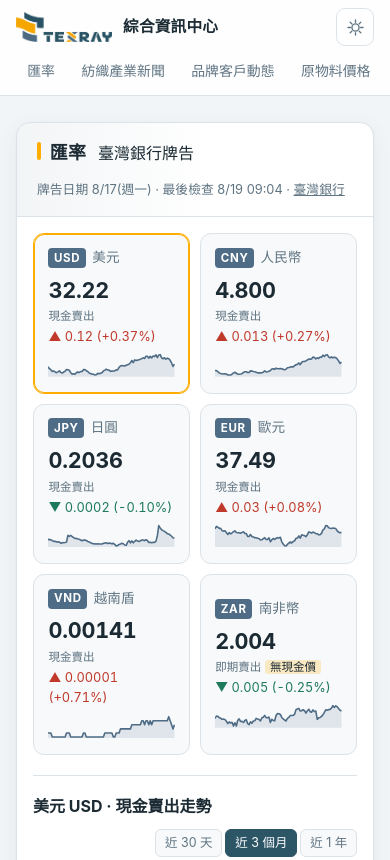
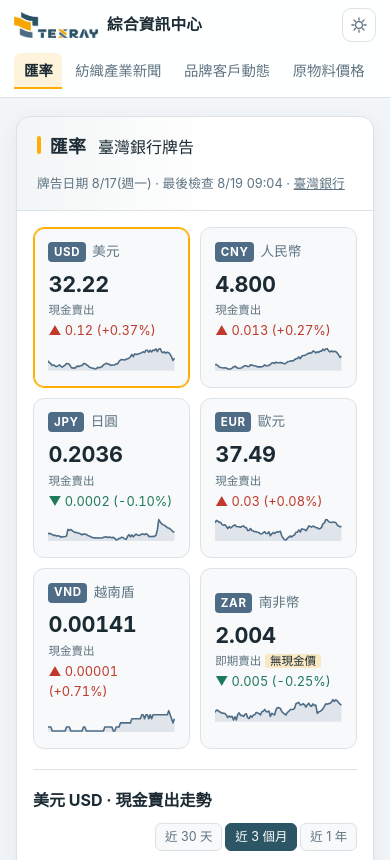
Before and after one commit to TEXRAY-GROUP/info-center, a plain HTML site: page index.html in a window 390 px wide. Shown: the top 860 px of the page. Drawn offline with Linux system fonts and the light colour scheme.

Commit message:
改為多頁切換,版型改成桌機左側欄
一次只顯示一塊積木,網址用錨點路由(#/rates、#/freight…)。
桌機左側固定選單,窄螢幕(<900px)自動攤平成頂部橫向頁籤。

為什麼用錨點而不是乾淨網址
GitHub Pages 直接開 /freight 會 404,要用 404.html 轉址的偏方,不穩。
也不拆成多個 HTML 檔:頁首與選單要同步五份,每加一塊積木都要改所有檔案,
會毀掉「加一塊只改註冊表一行」的積木特性。

效果
- 進站載入由 343 KB 降到約 145 KB(程式 73 + 該頁資料),
  其餘積木點進去才載,同一次瀏覽內不重載
- 網址可分享:.../#/freight 直接開到運費試算
- 瀏覽器分頁標題隨頁面變動
- 記住上次看的頁(localStorage),網址無效或沒有錨點時導回該頁

一併修掉的技術債
rates.js 與 materials.js 在 render 時掛 window resize 監聽器。
單頁時只掛一次沒事,能切換頁面後每進一次就疊一個。
積木契約改為 render() 可回傳清理函式,換頁前呼叫。
實測來回切換三次:監聽器加入 3、移除 3、淨增 0。

修掉的兩個版面問題
- 替換頁首樣式時漏掉一個 media query 的結束大括號,導致其後所有樣式
  (運費、新聞、原物料)被包進「≤700px」裡,桌機會失效
- 手機側欄被撐到 469px(畫面只有 375px):flex 項目的 min-width 預設是
  內容寬,頁籤把側欄撐開後,.nav 的 flex-basis:100% 又相對於放大的寬度
  計算,形成循環。需同時給側欄 min-width:0/max-width:100%,
  並用 flex-basis 而非 width 讓頁籤換行

驗證
- 五頁切換、直接開網址、亂打網址導回、記住上次頁面皆實測
- 只載入造訪過的資料檔(未造訪的 news/brands/freight 完全沒抓)
- 桌機側欄 232px + 內容 714px、手機側欄攤平且無水平溢出

Co-Authored-By: Claude Opus 5 <noreply@anthropic.com>

```diff
--- a/assets/css/style.css
+++ b/assets/css/style.css
@@ -53,54 +53,105 @@ body {
   -webkit-font-smoothing: antialiased;
 }
 
-.wrap { width: min(1180px, 100% - 2rem); margin-inline: auto; }
 
-/* ---------- 頁首 ---------- */
-.site-header {
-  position: sticky; top: 0; z-index: 50;
-  background: color-mix(in srgb, var(--surface) 88%, transparent);
-  backdrop-filter: blur(10px);
-  border-bottom: 1px solid var(--border);
+/* ---------- 版型:桌機左側欄,窄螢幕自動變頂部頁籤 ---------- */
+.layout { display: flex; min-height: 100vh; }
+
+.sidebar {
+  flex: none; width: 232px;
+  position: sticky; top: 0; align-self: flex-start;
+  height: 100vh; padding: 1.1rem .9rem;
+  display: flex; flex-direction: column; gap: 1rem;
+  background: var(--surface); border-right: 1px solid var(--border);
 }
-.header-inner {
-  display: flex; align-items: center; gap: 1rem;
-  min-height: 66px; padding-block: .5rem;
-}
-.brand { display: flex; align-items: center; gap: .7rem; text-decoration: none; color: inherit; }
-.brand-mark { width: 34px; height: 34px; flex: none; }
+.content { flex: 1; min-width: 0; padding: 1.6rem 1.5rem 3rem; }
+
+.brand { display: flex; align-items: center; gap: .6rem; text-decoration: none; color: inherit; }
+.brand-mark { width: 32px; height: 32px; flex: none; }
 /* SVG 元素不吃 HTML 的 hidden 屬性,要明確關掉,否則藏起來仍會佔寬度 */
 .brand-mark[hidden] { display: none; }
-.brand-logo { height: 34px; width: auto; flex: none; display: block; }
-/* logo 為深藍配色,深色底會糊掉 → 加一層白底卡片維持辨識度。
-   若日後提供反白版 logo(assets/img/logo-dark.svg),可改為直接換圖。 */
+.brand-logo { height: 30px; width: auto; flex: none; display: block; }
+/* logo 為深藍配色,深色底會糊掉 → 墊一層白底維持辨識度 */
 html[data-theme="dark"] .brand-logo {
-  background: #fff; border-radius: 6px; padding: 3px 6px; height: 40px;
+  background: #fff; border-radius: 6px; padding: 3px 6px; height: 36px;
 }
-.brand-text { display: flex; flex-direction: column; line-height: 1.25; }
-.brand-text strong { font-size: 1.05rem; letter-spacing: .01em; }
-.brand-text small { color: var(--text-dim); font-size: .74rem; }
+.brand-text { display: flex; flex-direction: column; line-height: 1.25; min-width: 0; }
+.brand-text strong { font-size: .98rem; letter-spacing: .01em; }
+.brand-text small { color: var(--text-dim); font-size: .72rem; }
 
-.block-nav { display: flex; gap: .25rem; margin-left: auto; flex-wrap: wrap; }
-.block-nav a {
-  padding: .35rem .7rem; border-radius: 7px; font-size: .87rem;
-  color: var(--text-dim); text-decoration: none;
+.nav { display: flex; flex-direction: column; gap: .15rem; flex: 1; overflow-y: auto; }
+.nav a, .nav .nav-soon {
+  display: flex; flex-direction: column; gap: .05rem;
+  padding: .45rem .6rem; border-radius: 8px;
+  text-decoration: none; color: var(--text-dim);
+  border-left: 3px solid transparent;
 }
-.block-nav a:hover { background: var(--surface-2); color: var(--text); }
-.block-nav a.is-soon { opacity: .5; cursor: default; }
+.nav a:hover { background: var(--surface-2); color: var(--text); }
+.nav a.is-active {
+  background: color-mix(in srgb, var(--c-amber) 14%, transparent);
+  border-left-color: var(--c-amber); color: var(--text);
+}
+.nav .nav-title { font-size: .9rem; }
+.nav a.is-active .nav-title { font-weight: 650; }
+.nav .nav-sub { font-size: .68rem; opacity: .75; }
+.nav .nav-soon { opacity: .45; cursor: default; }
+
+.side-foot {
+  display: flex; align-items: center; gap: .6rem;
+  padding-top: .8rem; border-top: 1px solid var(--border);
+}
+.build-info { font-size: .68rem; color: var(--text-dim); line-height: 1.4; }
 
 .theme-toggle {
-  flex: none; width: 38px; height: 38px; border-radius: 9px;
+  flex: none; width: 34px; height: 34px; border-radius: 9px;
   border: 1px solid var(--border); background: var(--surface);
   color: var(--text-dim); cursor: pointer; display: grid; place-items: center;
 }
 .theme-toggle:hover { color: var(--text); border-color: var(--c-slate); }
-.theme-toggle svg { width: 19px; height: 19px; fill: none; stroke: currentColor; stroke-width: 1.7; }
+.theme-toggle svg { width: 18px; height: 18px; fill: none; stroke: currentColor; stroke-width: 1.7; }
 .icon-moon { display: none; }
 html[data-theme="dark"] .icon-sun  { display: none; }
 html[data-theme="dark"] .icon-moon { display: block; }
 
+/* 窄螢幕:側欄攤平成頂部,導覽變成可橫向滑動的頁籤 */
+@media (max-width: 900px) {
+  .layout { flex-direction: column; }
+  .sidebar {
+    /* 側欄自己也是 flex 項目,min-width 預設為內容寬,會被頁籤撐得比畫面寬;
+       撐開後 .nav 的 flex-basis:100% 又相對於這個放大的寬度計算,形成循環。
+       必須明確把它限制在畫面寬,頁籤的 overflow-x 才會生效。 */
+    width: auto; min-width: 0; max-width: 100%;
+    height: auto; position: sticky; top: 0; z-index: 50;
+    flex-direction: row; align-items: center; gap: .7rem;
+    padding: .5rem .9rem; border-right: none; border-bottom: 1px solid var(--border);
+    background: color-mix(in srgb, var(--surface) 92%, transparent);
+    backdrop-filter: blur(10px);
+    flex-wrap: wrap;
+  }
+  .brand-text small { display: none; }
+  .nav {
+    order: 3; flex-direction: row; gap: .2rem;
+    overflow-x: auto; scrollbar-width: none;
+    /* 要讓頁籤換到自己那一行,必須用 flex-basis 100%:
+       只寫 width:100% 會被 flex-shrink 壓縮,三個元素擠在同一列,
+       再加上 flex 項目 min-width 預設為內容寬,就會把側欄撐得比畫面還寬。 */
+    flex: 0 0 100%;
+    min-width: 0;
+  }
+  .nav::-webkit-scrollbar { display: none; }
+  .nav a, .nav .nav-soon {
+    flex-direction: row; align-items: center; white-space: nowrap;
+    border-left: none; border-bottom: 2px solid transparent;
+    border-radius: 7px 7px 0 0; padding: .35rem .6rem;
+  }
+  .nav a.is-active { border-left-color: transparent; border-bottom-color: var(--c-amber); }
+  .nav .nav-sub { display: none; }
+  .side-foot { margin-left: auto; border-top: none; padding-top: 0; }
+  .build-info { display: none; }
+  .content { padding: 1.1rem 1rem 2.5rem; }
+}
+
 /* ---------- 區塊(積木)通用 ---------- */
-main { padding-block: 1.6rem 3rem; }
 .boot-hint { padding: 3rem 0; color: var(--text-dim); text-align: center; }
 
 .block {
@@ -267,29 +318,17 @@ html[data-theme="dark"] .seg button[aria-pressed="true"] { background: var(--c-a
   .rate-detail { grid-template-columns: 1fr; }
 }
 @media (max-width: 700px) {
-  .header-inner { flex-wrap: wrap; min-height: 0; gap: .5rem; }
-  /* 導覽改成單行可橫向滑動,避免長標題換行把 sticky 頁首撐得太高 */
-  .block-nav {
-    order: 3; width: 100%; margin-left: 0; flex-wrap: nowrap;
-    overflow-x: auto; scrollbar-width: none; -webkit-overflow-scrolling: touch;
-  }
-  .block-nav::-webkit-scrollbar { display: none; }
-  .block-nav a { white-space: nowrap; }
-  .theme-toggle { margin-left: auto; }
-  .brand-text strong { font-size: .98rem; }
-  /* 收起副標,讓 logo 與主題鈕能並排在同一行(否則頁首會多疊一列) */
-  .brand-text small { display: none; }
   .block { scroll-margin-top: 108px; }
+  .block-body { padding: 1rem; }
+  .block-meta { margin-left: 0; text-align: left; width: 100%; }
   .rate-grid { grid-template-columns: repeat(auto-fill, minmax(138px, 1fr)); gap: .6rem; }
   .rate-card .rc-value { font-size: 1.35rem; }
-  .block-body { padding: 1rem; }
-  .block-meta { margin-left: 0; text-align: left; width: 100%; }
 }
 
 /* 窄螢幕(iPhone SE 等 320px):再縮小 logo */
 @media (max-width: 400px) {
-  .brand-logo { height: 30px; }
-  html[data-theme="dark"] .brand-logo { height: 34px; }
+  .brand-logo { height: 26px; }
+  html[data-theme="dark"] .brand-logo { height: 30px; }
 }
 
 /* ---------- 運費試算 ---------- */
--- a/assets/js/app.js
+++ b/assets/js/app.js
@@ -1,20 +1,27 @@
-/** 主程式:主題切換 + 依註冊表載入各積木 */
+/**
+ * 主程式:深淺色、錨點路由、依註冊表載入積木
+ *
+ * 路由用網址錨點(#/rates、#/freight…),不用乾淨網址——
+ * GitHub Pages 直接開 /rates 會 404,要用 404.html 轉址的偏方,不穩。
+ * 一次只載入並顯示一塊積木:五塊資料全載是 269 KB,一塊通常只有 10~90 KB。
+ */
 import { BLOCKS } from './registry.js';
 import { fmtDateTime } from './lib/format.js';
 
+const LAST_PAGE_KEY = 'texray-last-page';
+const THEME_KEY = 'texray-theme';
+const SITE_TITLE = 'TEXRAY 綜合資訊中心';
+
+const view = document.getElementById('view');
+const nav = document.getElementById('nav');
+
 /* ---------- 深淺色 ---------- */
-const THEME_KEY = 'texray-theme';
-
 function applyTheme(theme) {
   document.documentElement.dataset.theme = theme;
   localStorage.setItem(THEME_KEY, theme);
 }
-
-(function initTheme() {
-  const saved = localStorage.getItem(THEME_KEY);
-  const prefersDark = window.matchMedia?.('(prefers-color-scheme: dark)').matches;
-  applyTheme(saved || (prefersDark ? 'dark' : 'light'));
-})();
+applyTheme(localStorage.getItem(THEME_KEY) ||
+  (matchMedia('(prefers-color-scheme: dark)').matches ? 'dark' : 'light'));
 
 document.getElementById('theme-toggle').addEventListener('click', () => {
   applyTheme(document.documentElement.dataset.theme === 'dark' ? 'light' : 'dark');
@@ -22,101 +29,129 @@ document.getElementById('theme-toggle').addEventListener('click', () => {
 
 /* ---------- 企業 logo ----------
    載入成功就用正式 logo(其中已含 TEXRAY 字樣,故移除標題重複的字);
-   檔案不存在時退回暫代的三色標記。
-   日後換成向量檔只要改這一行(建議放 assets/img/logo.svg)。 */
+   檔案不存在時退回暫代的三色標記。日後換向量檔只要改這一行。 */
 const LOGO_SRC = 'assets/img/logo.png';
-
 (function initLogo() {
   const img = document.getElementById('brand-logo');
   const fallback = document.getElementById('brand-fallback');
   const word = document.getElementById('brand-word');
-
   const probe = new Image();
   probe.onload = () => {
     img.src = LOGO_SRC;
     img.hidden = false;
-    fallback.remove();       // SVG 元素沒有 hidden IDL 屬性,設 .hidden 無效,直接移除
-    if (word) word.remove(); // logo 已有 TEXRAY 字樣,避免重複
+    fallback.remove();       // SVG 沒有 hidden IDL 屬性,設 .hidden 無效,直接移除
+    if (word) word.remove();
   };
-  probe.onerror = () => {};  // 保留暫代標記
   probe.src = LOGO_SRC;
 })();
 
-/* ---------- 積木載入 ---------- */
-const main = document.getElementById('blocks');
-const nav = document.getElementById('block-nav');
+/* ---------- 路由 ---------- */
+const enabled = BLOCKS.filter((b) => b.enabled);
+const byId = Object.fromEntries(BLOCKS.map((b) => [b.id, b]));
+const dataCache = new Map();      // 同一次瀏覽內載過的資料不重載
+let current = null;               // { id, cleanup }
 
-function section(cfg) {
-  const sec = document.createElement('section');
-  sec.className = 'block';
-  sec.id = `block-${cfg.id}`;
-  sec.innerHTML = `
-    <div class="block-head">
-      <h2>${cfg.title}</h2>
-      ${cfg.subtitle ? `<span class="block-meta-sub">${cfg.subtitle}</span>` : ''}
-      <div class="block-meta"></div>
-    </div>
-    <div class="block-body"></div>
-  `;
-  return sec;
+function routeId() {
+  const m = location.hash.match(/^#\/([\w-]+)/);
+  if (m && byId[m[1]]?.enabled) return m[1];
+  const last = localStorage.getItem(LAST_PAGE_KEY);
+  if (last && byId[last]?.enabled) return last;
+  return enabled[0]?.id;
 }
 
-async function mount(cfg) {
-  const sec = section(cfg);
-  main.append(sec);
+function buildNav() {
+  nav.innerHTML = BLOCKS.map((b) => b.enabled
+    ? `<a href="#/${b.id}" data-id="${b.id}">
+         <span class="nav-title">${b.title}</span>
+         <span class="nav-sub">${b.subtitle || ''}</span>
+       </a>`
+    : `<span class="nav-soon" title="${b.soon || ''}">
+         <span class="nav-title">${b.title}</span>
+         <span class="nav-sub">規劃中</span>
+       </span>`).join('');
+}
 
-  const body = sec.querySelector('.block-body');
-  const meta = sec.querySelector('.block-meta');
+function markNav(id) {
+  nav.querySelectorAll('a').forEach((a) => {
+    const on = a.dataset.id === id;
+    a.classList.toggle('is-active', on);
+    if (on) a.setAttribute('aria-current', 'page');
+    else a.removeAttribute('aria-current');
+  });
+}
 
-  if (!cfg.enabled) {
-    sec.classList.add('is-soon');
-    body.textContent = cfg.soon || '規劃中';
-    meta.textContent = '尚未開放';
-    return;
+async function loadData(cfg) {
+  if (dataCache.has(cfg.id)) return dataCache.get(cfg.id);
+  const r = await fetch(`${cfg.data}?v=${Date.now()}`);
+  if (!r.ok) throw new Error(`HTTP ${r.status}`);
+  const json = await r.json();
+  dataCache.set(cfg.id, json);
+  return json;
+}
+
+async function show(id) {
+  const cfg = byId[id];
+  if (!cfg) return;
+
+  // 換頁前先讓上一塊收拾自己(有些積木掛了 window resize 監聽器,
+  // 不解除的話反覆進出會越疊越多)
+  if (current?.cleanup) {
+    try { current.cleanup(); } catch (err) { console.error('destroy 失敗', err); }
   }
+  current = { id, cleanup: null };
 
-  body.textContent = '載入資料中…';
+  markNav(id);
+  localStorage.setItem(LAST_PAGE_KEY, id);
+  document.title = `${cfg.title} · ${SITE_TITLE}`;
+
+  view.innerHTML = `
+    <section class="block" id="block-${cfg.id}">
+      <div class="block-head">
+        <h2>${cfg.title}</h2>
+        ${cfg.subtitle ? `<span class="block-sub">${cfg.subtitle}</span>` : ''}
+        <div class="block-meta"></div>
+      </div>
+      <div class="block-body">載入資料中…</div>
+    </section>`;
+
+  const body = view.querySelector('.block-body');
+  const meta = view.querySelector('.block-meta');
+
   try {
-    const [mod, data] = await Promise.all([
-      cfg.load(),
-      fetch(`${cfg.data}?v=${Date.now()}`).then((r) => {
-        if (!r.ok) throw new Error(`HTTP ${r.status}`);
-        return r.json();
-      }),
-    ]);
+    const [mod, data] = await Promise.all([cfg.load(), loadData(cfg)]);
+    if (current.id !== id) return;            // 使用者已經切走,丟棄這次結果
     const block = mod.default;
     meta.innerHTML = block.meta ? block.meta(data) : '';
     body.textContent = '';
-    block.render(body, data);
-    sec.dataset.fetchedAt = data.fetched_at || '';
+    // render 可回傳一個清理函式,換頁時呼叫
+    current.cleanup = block.render(body, data) || null;
+    updateFooter(data);
   } catch (err) {
     body.innerHTML = `<p class="note">此區塊載入失敗:${err.message}。
       資料可能尚未產生,或自動更新排程異常。</p>`;
-    console.error(`[${cfg.id}] 載入失敗`, err);
+    console.error(`[${id}] 載入失敗`, err);
   }
 }
 
-function buildNav() {
-  BLOCKS.forEach((cfg) => {
-    const a = document.createElement('a');
-    a.href = `#block-${cfg.id}`;
-    a.textContent = cfg.title;
-    if (!cfg.enabled) a.classList.add('is-soon');
-    nav.append(a);
-  });
+function updateFooter(data) {
+  const stamp = data.fetched_at || data.updated_at;
+  document.getElementById('build-info').textContent = stamp
+    ? `最後檢查 ${fmtDateTime(stamp)}`
+    : '';
 }
 
-(async function start() {
-  document.getElementById('boot-hint')?.remove();
-  buildNav();
-  for (const cfg of BLOCKS) await mount(cfg);
+function onRoute() {
+  const id = routeId();
+  if (!id) return;
+  // 網址沒有錨點(或指向不存在的頁)時,把網址補成實際顯示的那一頁
+  if (location.hash !== `#/${id}`) {
+    location.replace(`#/${id}`);
+    return;                                    // replace 會再觸發一次 hashchange
+  }
+  if (current?.id === id) return;
+  show(id);
+}
 
-  const stamps = [...main.querySelectorAll('.block[data-fetched-at]')]
-    .map((s) => s.dataset.fetchedAt)
-    .filter(Boolean)
-    .sort();
-  if (stamps.length) {
-    document.getElementById('build-info').textContent =
-      `最後檢查:${fmtDateTime(stamps.at(-1))} · 每個工作日 09:23、16:47、18:43 自動更新`;
-  }
-})();
+buildNav();
+window.addEventListener('hashchange', onRoute);
+onRoute();
--- a/assets/js/blocks/materials.js
+++ b/assets/js/blocks/materials.js
@@ -166,18 +166,24 @@ export default {
         </table>`;
     }
 
-    // 視窗寬度變了要重繪圖表(字級依容器寬度換算)
+    // 視窗寬度變了要重繪圖表(字級依容器寬度換算)。
+    // 回傳清理函式,避免反覆切換頁面時監聽器累積。
     const box = root.querySelector('#mat-chart');
     let lastW = box.clientWidth;
     let timer;
-    window.addEventListener('resize', () => {
+    const onResize = () => {
       clearTimeout(timer);
       timer = setTimeout(() => {
         if (Math.abs(box.clientWidth - lastW) > 16) { lastW = box.clientWidth; paint(); }
       }, 150);
-    });
+    };
+    window.addEventListener('resize', onResize);
 
     paint();
+    return () => {
+      window.removeEventListener('resize', onResize);
+      clearTimeout(timer);
+    };
   },
 
   meta(data) {
--- a/index.html
+++ b/index.html
@@ -4,18 +4,19 @@
 <meta charset="utf-8">
 <meta name="viewport" content="width=device-width, initial-scale=1">
 <title>TEXRAY 綜合資訊中心</title>
-<meta name="description" content="南緯實業內部綜合資訊平台:匯率、產業新聞、原物料與運費參考。">
+<meta name="description" content="南緯實業內部綜合資訊平台:匯率、產業新聞、品牌客戶動態、原物料價格與運費試算。">
 <link rel="stylesheet" href="assets/css/style.css">
 <link rel="icon" href="assets/img/favicon.svg" type="image/svg+xml">
 </head>
 <body>
 
-<header class="site-header">
-  <div class="wrap header-inner">
-    <a class="brand" href="./">
-      <!-- 正式 logo:放 assets/img/logo.svg(或 .png)即自動採用 -->
+<div class="layout">
+
+  <!-- 桌機:左側固定側欄;窄螢幕:自動變成頂部橫向頁籤 -->
+  <aside class="sidebar">
+    <a class="brand" href="#/">
+      <!-- 正式 logo:assets/img/logo.png;載入失敗才顯示暫代標記 -->
       <img class="brand-logo" id="brand-logo" alt="TEXRAY" hidden>
-      <!-- 暫代標記:logo 檔不存在時才顯示 -->
       <svg class="brand-mark" id="brand-fallback" viewBox="0 0 48 48" aria-hidden="true">
         <path d="M6 10h20v9H6z" fill="var(--c-deep)"/>
         <path d="M14 19.5h20v9H14z" fill="var(--c-amber)"/>
@@ -27,8 +28,9 @@
       </span>
     </a>
 
-    <nav class="block-nav" id="block-nav" aria-label="區塊導覽"></nav>
+    <nav class="nav" id="nav" aria-label="區塊導覽"></nav>
 
+    <div class="side-foot">
       <button class="theme-toggle" id="theme-toggle" type="button"
               aria-label="切換深淺色" title="切換深淺色">
         <svg viewBox="0 0 24 24" class="icon-sun" aria-hidden="true">
@@ -39,19 +41,19 @@
           <path d="M20 14.5A8.5 8.5 0 0 1 9.5 4a8.5 8.5 0 1 0 10.5 10.5z"/>
         </svg>
       </button>
+      <div class="build-info" id="build-info"></div>
     </div>
-</header>
+  </aside>
 
-<main class="wrap" id="blocks">
-  <div class="boot-hint" id="boot-hint">載入中…</div>
+  <main class="content">
+    <div id="view"><div class="boot-hint">載入中…</div></div>
+
+    <footer class="site-footer">
+      <p>TEXRAY 綜合資訊中心 · 本站資料僅供公司內部參考,實際交易請以往來銀行或供應商報價為準。</p>
+    </footer>
   </main>
 
-<footer class="site-footer">
-  <div class="wrap">
-    <p>TEXRAY 綜合資訊中心 · 本站資料僅供公司內部參考,實際交易請以往來銀行或供應商報價為準。</p>
-    <p class="build-info" id="build-info"></p>
 </div>
-</footer>
 
 <script type="module" src="assets/js/app.js"></script>
 </body>
```
Also changed, not shown: assets/js/blocks/rates.js (+9 -3 lines). Lines whose indentation alone changed are shown as unchanged.
